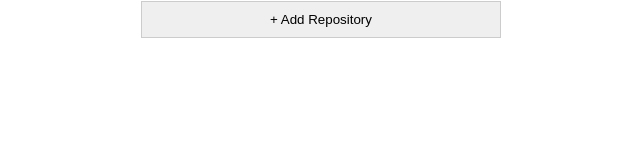
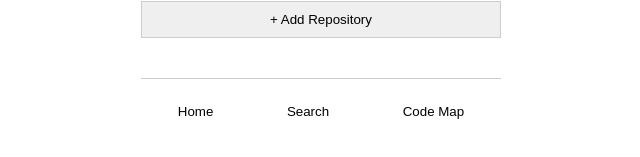
Before and after one commit to agile-students-fall2026/generic-mern-stack-project-repoiq, a React (Vite) app in the folder front-end/: page / in a window 1280 px wide. Shown: the part 673-830 px from the top of the page, without its empty margins (319-959 px from the left). Before the commit the page ends 800 px from the top, so only its background shows below. Built offline with nearby package versions, Linux system fonts and the light colour scheme.

Commit message:
Add bottom navigation to Home

```diff
--- a/front-end/src/features/Home.css
+++ b/front-end/src/features/Home.css
@@ -50,3 +50,17 @@
   border: 1px solid #ccc;
   cursor: pointer;
 }
+
+.home-nav {
+  display: flex;
+  justify-content: space-around;
+  border-top: 1px solid #ccc;
+  margin-top: 40px;
+  padding: 15px 0;
+}
+
+.home-nav button {
+  background: none;
+  border: none;
+  cursor: pointer;
+}
--- a/front-end/src/features/Home.jsx
+++ b/front-end/src/features/Home.jsx
@@ -32,9 +32,17 @@ function Home() {
           <p>GitHub Repository</p>
         </div>
       </div>
+
       <button className="add-repository">
         + Add Repository
       </button>
+
+      <nav className="home-nav">
+        <button type="button">Home</button> {/* This button should navigate to the home page */}
+        <button type="button">Search</button> {/* This button should navigate to the search page */}
+        <button type="button">Code Map</button> {/* This button should navigate to the code map page */}
+      </nav>
+
     </div>
   );
 }
```
